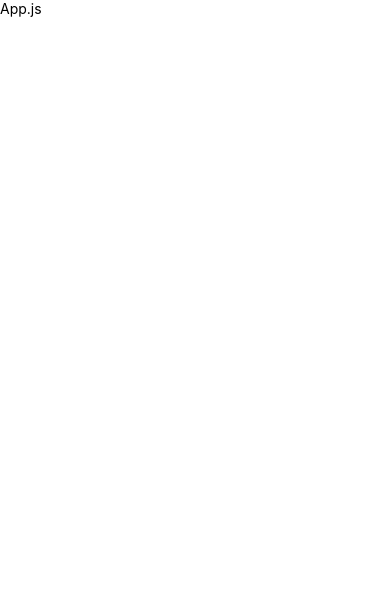
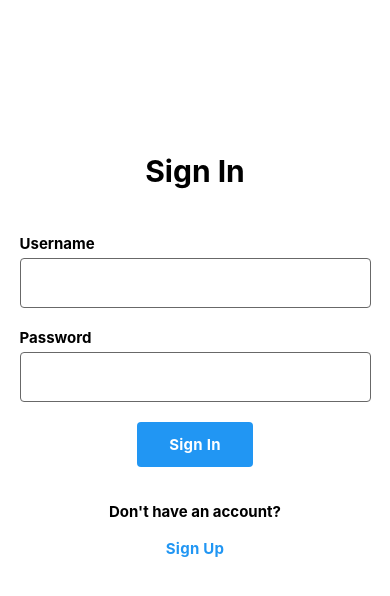
Before and after one commit to gizemizmir/React-Native-MovieApp, a React Native app: screen / in a window 390 px wide. Shown: the top 596 px of the page. Built offline with nearby package versions, Linux system fonts and the light colour scheme.

Commit message:
App.js moved src folder

```diff
--- a/App.js
+++ /dev/null
@@ -1,26 +0,0 @@
-/**
- * Sample React Native App
- * https://github.com/facebook/react-native
- *
- * @format
- * @flow strict-local
- */
-
-import React from 'react';
-import {SafeAreaView, Text, View, StyleSheet} from 'react-native';
-
-const App = () => {
-  return (
-    <SafeAreaView>
-      <View>
-        <Text>App.js</Text>
-      </View>
-    </SafeAreaView>
-  );
-};
-
-const styles = StyleSheet.create({
-  sectionContainer: {},
-});
-
-export default App;
--- a/index.js
+++ b/index.js
@@ -1,9 +1,9 @@
 /**
  * @format
  */
+import {AppRegistry} from 'react-native';
 
-import {AppRegistry} from 'react-native';
-import App from './App';
 import {name as appName} from './app.json';
+import App from './src/App';
 
 AppRegistry.registerComponent(appName, () => App);
--- /dev/null
+++ b/src/App.js
@@ -0,0 +1,28 @@
+/**
+ * Sample React Native App
+ * https://github.com/facebook/react-native
+ *
+ * @format
+ * @flow strict-local
+ */
+import React from 'react';
+import {StyleSheet} from 'react-native';
+
+import {NavigationContainer} from '@react-navigation/native';
+import Icon from 'react-native-vector-icons/dist/Ionicons';
+
+import MainStackNavigation from './navigation/mainStackNavigation';
+
+const App = () => {
+  return (
+    <NavigationContainer>
+      <MainStackNavigation />
+    </NavigationContainer>
+  );
+};
+
+const styles = StyleSheet.create({
+  sectionContainer: {},
+});
+
+export default App;
```
